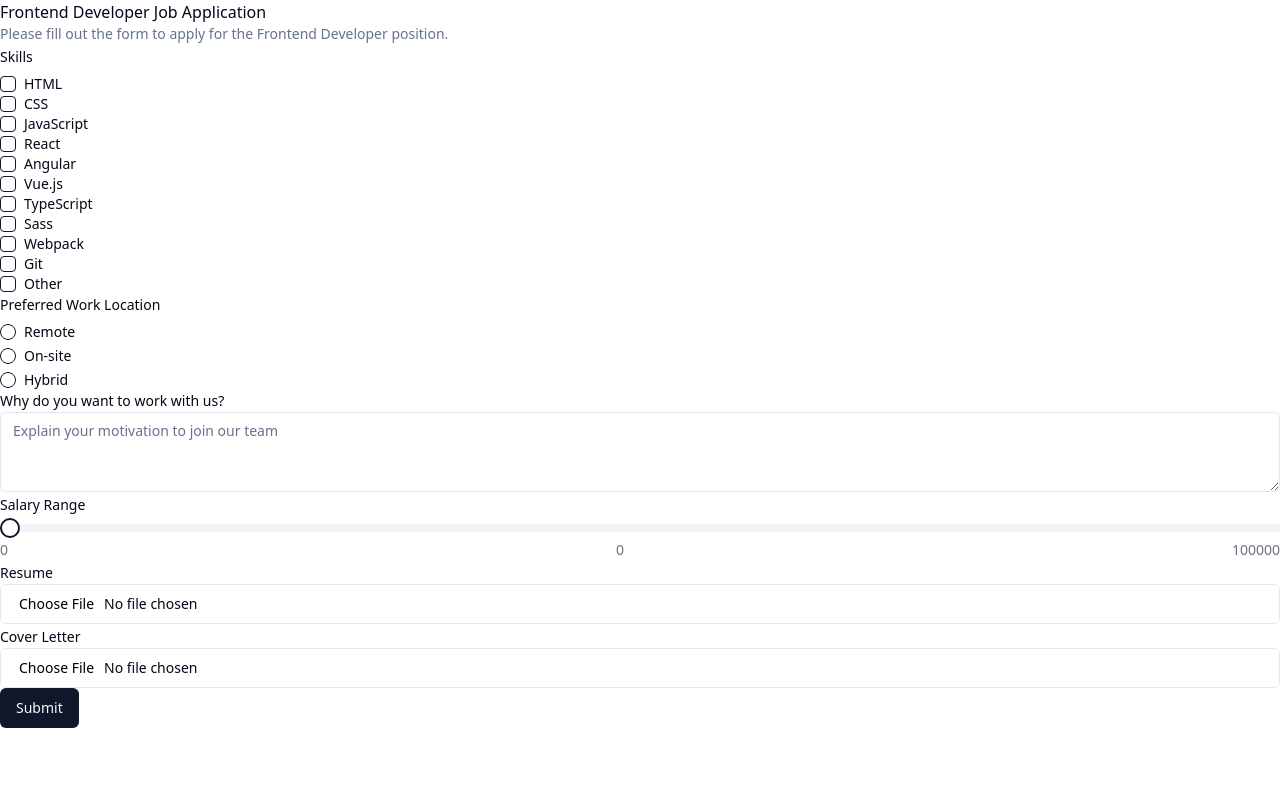
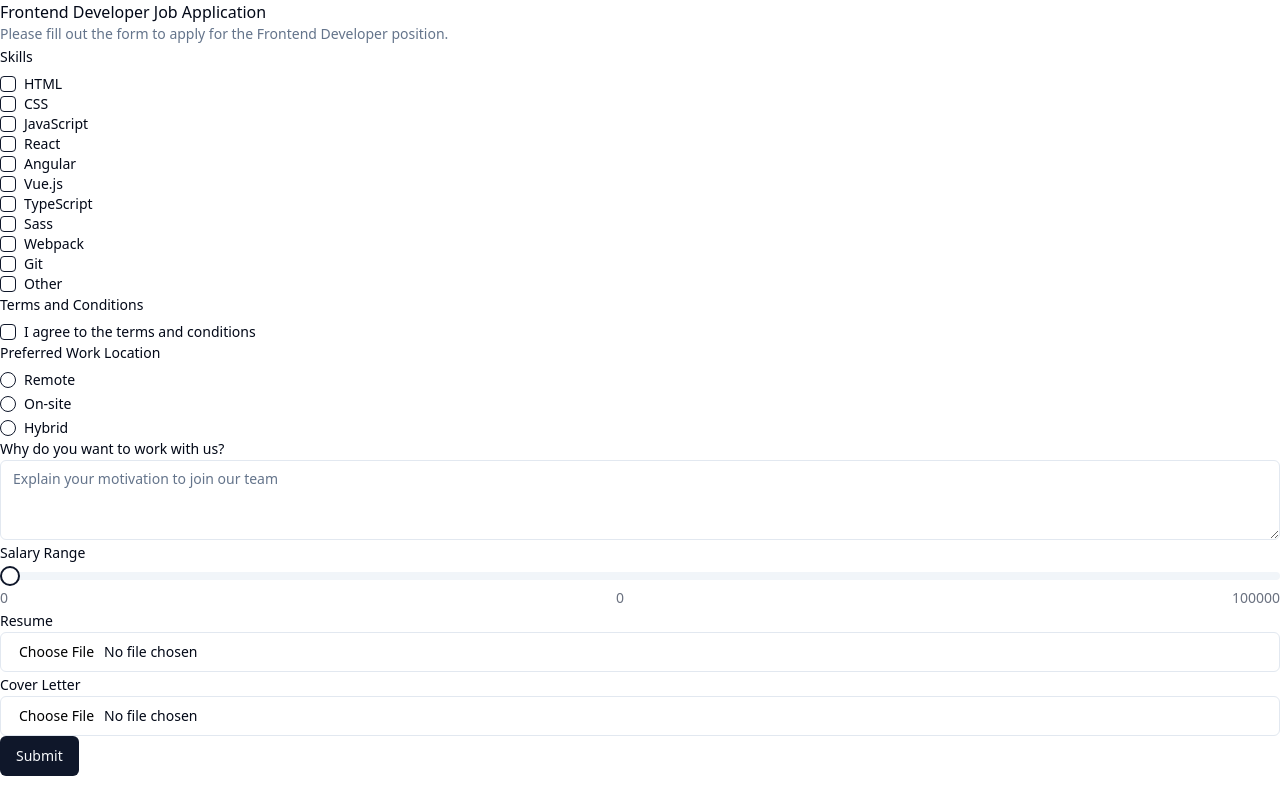
Before and after one commit to SpiraAi/spira-form, a React (Vite) app: page / in a window 1280 px wide. Built offline with nearby package versions, Linux system fonts and the light colour scheme.

Commit message:
feat: Add checkbox for terms and conditions in form schema

```diff
--- a/src/schema/formSchema.ts
+++ b/src/schema/formSchema.ts
@@ -85,6 +85,17 @@ export const formSchema = {
       required: true,
     },
     {
+      type: "checkbox",
+      label: "Terms and Conditions",
+      name: "terms",
+      options: [
+        {
+          label: "I agree to the terms and conditions",
+          value: "agree",
+        },
+      ],
+    },
+    {
       type: "radio",
       label: "Preferred Work Location",
       name: "workLocation",
```
